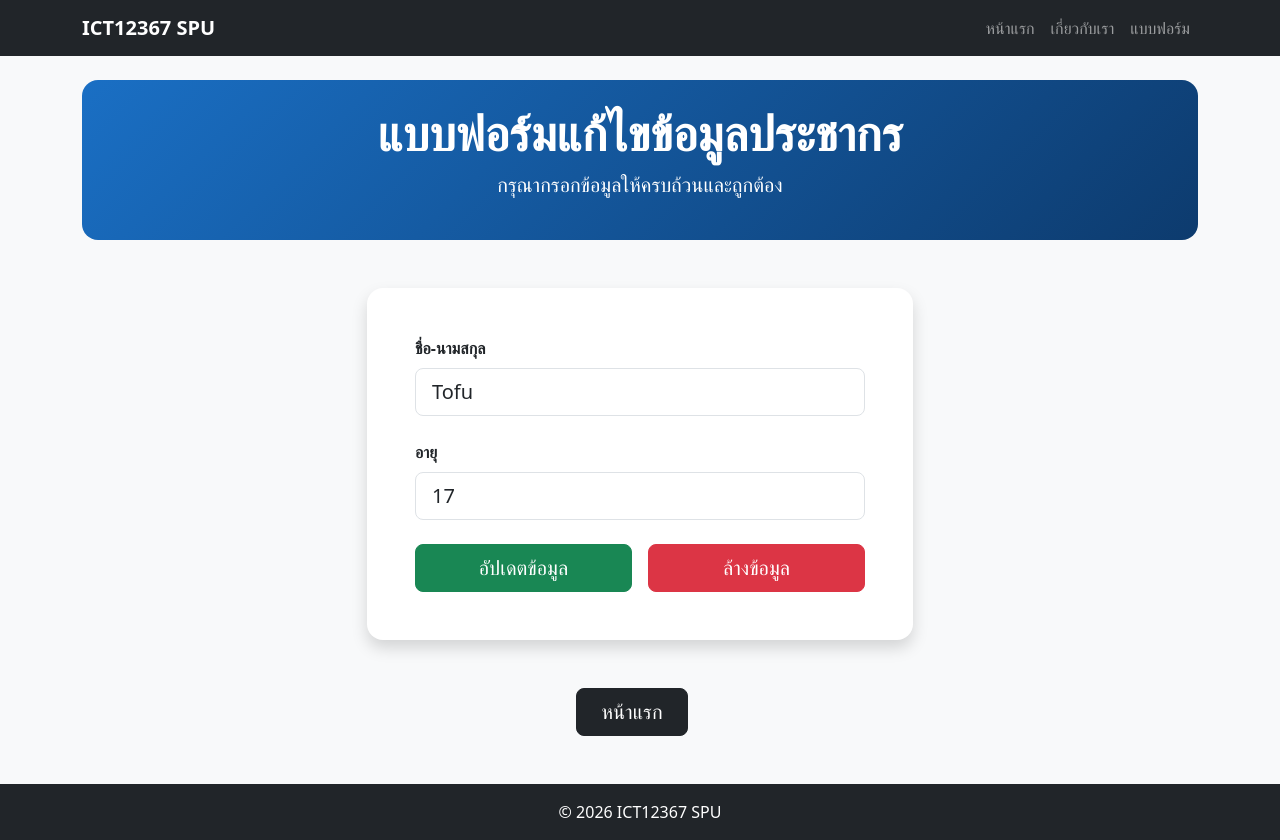
After one commit to Nuttawat2/ICT12367, a Django app: page /edit/1/ in a window 1280 px wide. The commit adds this page. Run offline with Django 5.2, Linux system fonts and the light colour scheme; data comes from the database, SQL or seed files in the repository; both versions use the stored data as it was after the commit.

Commit message:
Rename Lab11 to Lab11-13

```diff
--- /dev/null
+++ b/Lab10/myproject/myapp/templates/edit.html
@@ -0,0 +1,54 @@
+{% extends "base.html" %}
+
+{% block title %}
+<title>แบบฟอร์มแก้ไขข้อมูลประชากร</title>
+{% endblock %}
+
+{% block content %}
+
+<!-- Header -->
+<div class="text-center py-4 px-4 rounded-4 text-white mb-5"
+     style="background: linear-gradient(135deg, #1a6fc4, #0d3b6e);">
+    <h2 class="fw-bold display-5">แบบฟอร์มแก้ไขข้อมูลประชากร</h2>
+    <p class="lead">กรุณากรอกข้อมูลให้ครบถ้วนและถูกต้อง</p>
+</div>
+
+<!-- Form Card -->
+<div class="row justify-content-center mb-5">
+    <div class="col-md-6">
+        <div class="card shadow border-0 rounded-4">
+            <div class="card-body p-5">
+
+                <form method="POST">
+                    {% csrf_token %}
+
+                    <div class="mb-4">
+                        <label class="form-label fw-bold">ชื่อ-นามสกุล</label>
+                        <input type="text" class="form-control form-control-lg"
+                               name="name" value="{{ person.name }}">
+                    </div>
+
+                    <div class="mb-4">
+                        <label class="form-label fw-bold">อายุ</label>
+                        <input type="number" class="form-control form-control-lg"
+                               name="age" value="{{ person.age }}">
+                    </div>
+
+                    <div class="d-flex gap-3 mt-4">
+                        <button type="submit" class="btn btn-success btn-lg w-100">อัปเดตข้อมูล</button>
+                        <button type="reset" class="btn btn-danger btn-lg w-100">ล้างข้อมูล</button>
+                    </div>
+
+                </form>
+
+            </div>
+        </div>
+    </div>
+</div>
+
+<!-- ปุ่มเชื่อมหน้าอื่น -->
+<div class="text-center mb-5">
+    <a href="/" class="btn btn-dark btn-lg me-3 px-4">หน้าแรก</a>
+</div>
+
+{% endblock %}
--- a/Lab10/myproject/myapp/templates/index.html
+++ b/Lab10/myproject/myapp/templates/index.html
@@ -61,6 +61,7 @@
             <th scope="col">รหัสประชากร</th>
             <th scope="col">ชื่อประชากร</th>
             <th scope="col">อายุ</th>
+            <th scope="col">วันที่เพิ่มข้อมูล</th>
             <th scope="col">แก้ไข</th>
             <th scope="col">ลบ</th>
         </tr>
@@ -71,11 +72,12 @@
         <th scope="row">{{ person.id }}</th>
         <td>{{ person.name }}</td>
         <td>{{ person.age }}</td>
+        <td>{{ person.date|date:"F j, Y" }}</td>
         <td class="text-center">
-                <a href="#" class="btn" style="background-color: #e91e8c; color: white;">แก้ไข</a>
+            <a href="/edit/{{ person.id }}/" class="btn" style="background-color: #e91e8c; color: white;">แก้ไข</a>
         </td>
         <td class="text-center">
-                <a href="#" class="btn" style="background-color: #ff6600; color: white;">ลบ</a>
+            <a href="/delete/{{ person.id }}/" class="btn" style="background-color: #ff6600; color: white;">ลบ</a>
         </td>
     </tr>
     {% endfor %}
--- a/Lab10/myproject/myapp/urls.py
+++ b/Lab10/myproject/myapp/urls.py
@@ -1,8 +1,11 @@
 from django.urls import path
 from myapp import views
+
 urlpatterns = [
-    path('',views.index),
-    path('about',views.about),
-    path('form',views.form),
-    path('contact',views.contact)
+    path('', views.index),
+    path('about', views.about),
+    path('form', views.form),
+    path('contact', views.contact),
+    path('edit/<int:person_id>/', views.edit, name='edit'),
+    path('delete/<int:person_id>/', views.delete, name='delete'),
 ]
--- a/Lab10/myproject/myapp/views.py
+++ b/Lab10/myproject/myapp/views.py
@@ -1,8 +1,7 @@
-from django.shortcuts import render
+from django.shortcuts import render, redirect, get_object_or_404
 from django.http import HttpResponse
 from myapp.models import Person
 
-# Create your views here.
 def index(request):
     all_Person = Person.objects.all()
     return render(request, "index.html", {"all_person": all_Person})
@@ -11,7 +10,40 @@ def about(request):
     return render(request, "about.html")
 
 def form(request):
-    return render(request, 'form.html')
+    if request.method == "POST":
+        # รับข้อมูลจากฟอร์ม
+        name = request.POST.get("name")
+        age = request.POST.get("age")
+        # บันทึกลงฐานข้อมูล
+        Person.objects.create(
+            name=name,
+            age=age
+        )
+        # redirect กลับหน้าแรก
+        return redirect("/")
+    else:
+        return render(request, 'form.html')
+
+def edit(request, person_id):
+    person = get_object_or_404(Person, pk=person_id)
+    if request.method == "POST":
+        # รับข้อมูลจากฟอร์ม
+        name = request.POST.get("name")
+        age = request.POST.get("age")
+        # บันทึกข้อมูลลงฐานข้อมูล
+        person.name = name
+        person.age = age
+        person.save()
+        # เปลี่ยนเส้นทางไปหน้าแรก
+        return redirect("/")
+    else:
+        # แสดงฟอร์ม
+        return render(request, "edit.html", {"person": person})
+
+def delete(request, person_id):
+    person = get_object_or_404(Person, pk=person_id)
+    person.delete()
+    return redirect("/")
 
 def contact(request):
     return HttpResponse("<h1>ติดต่อ 68115415 ณัฐวัสส์ ปริญญาประเสริฐ</h1>")
```
Also changed, not shown: Lab10/myproject/myapp/templates/form.html (+9 -4 lines), Lab10/myproject/db.sqlite3. Lines whose indentation alone changed are shown as unchanged.
